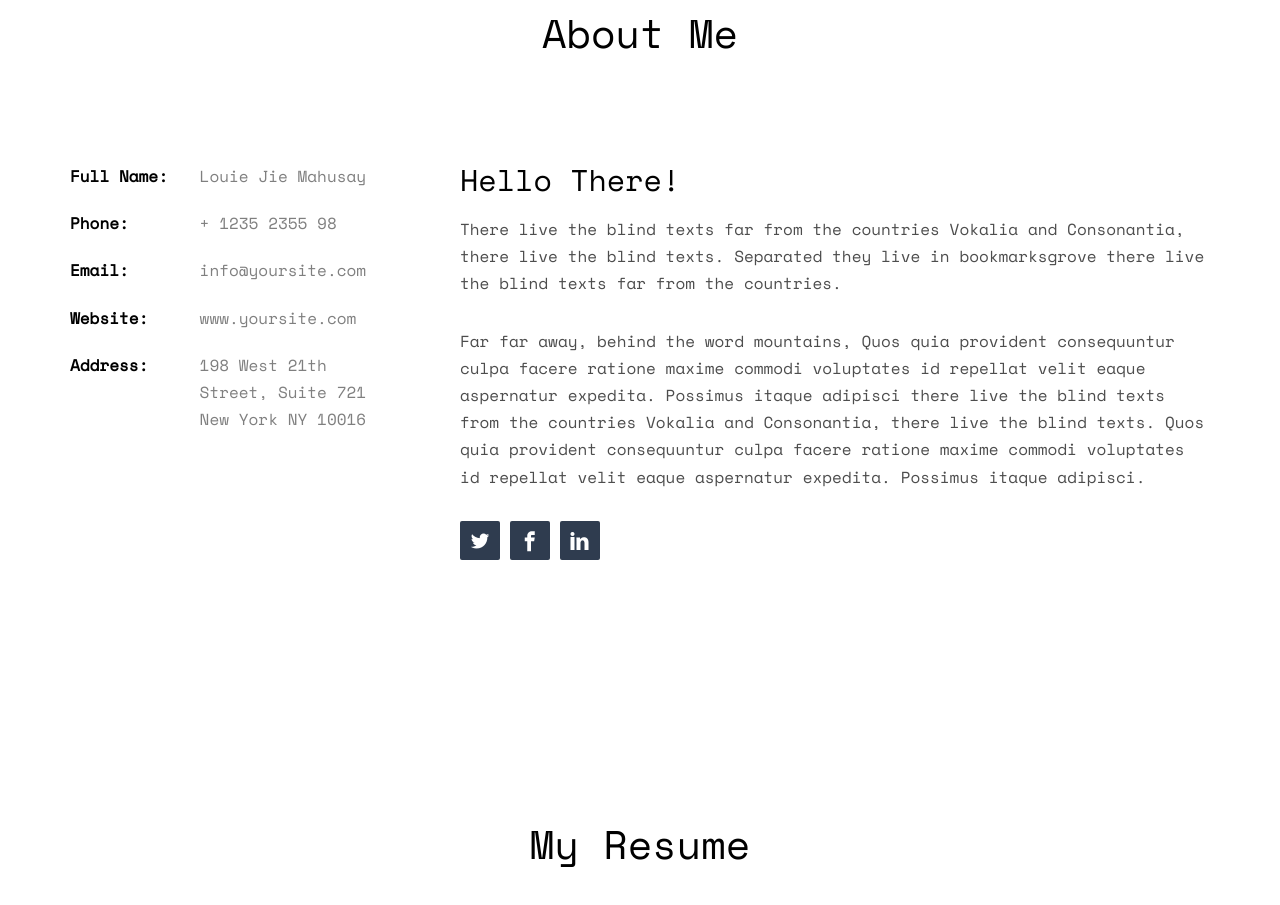
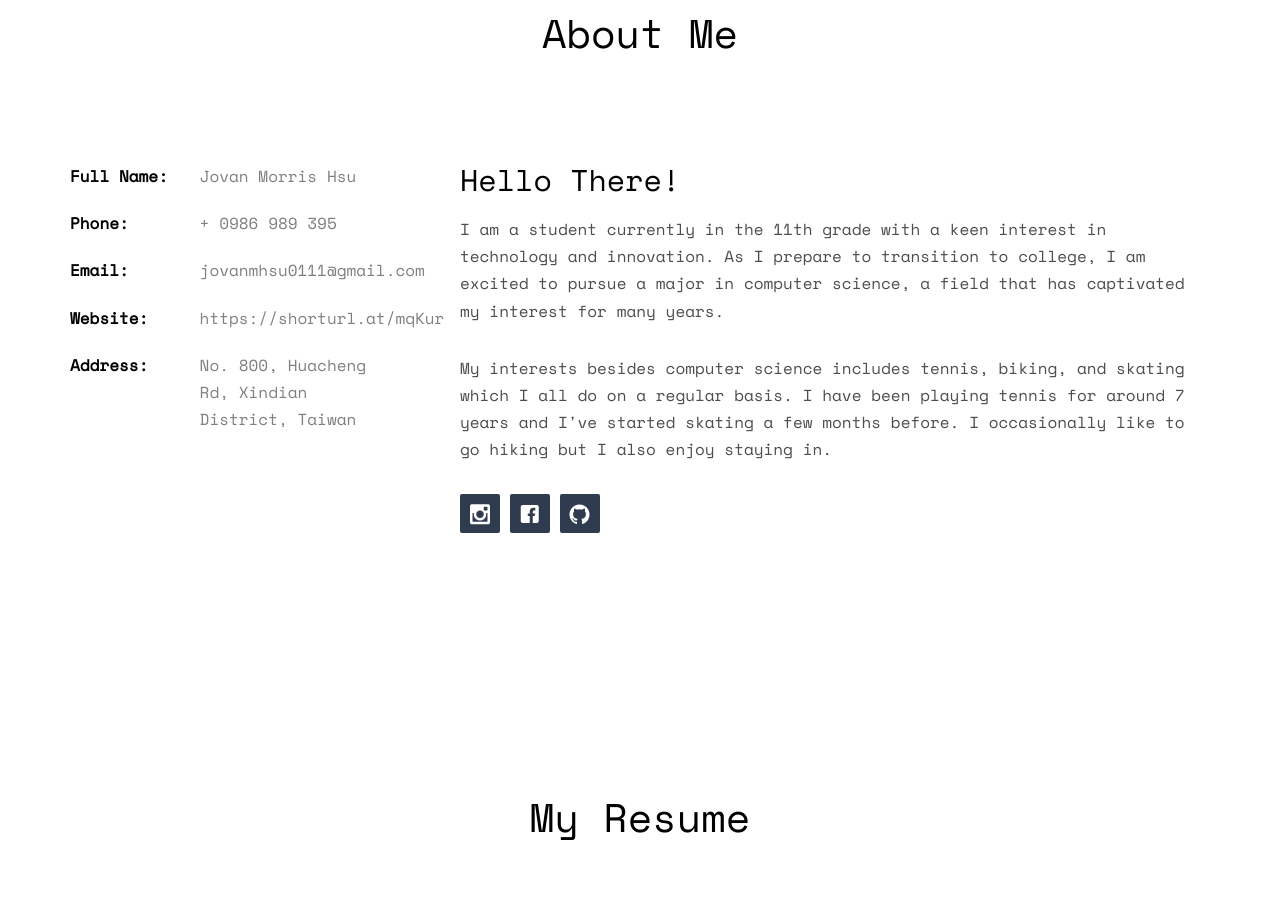
Before and after one commit to JovanHsu0111/JovanHsu0111.github.io, a plain HTML site: page index.html in a window 1280 px wide. Shown: the part 909-1814 px from the top of the page. Drawn offline with nearby package versions, Linux system fonts and the light colour scheme; some packages are replaced by stand-ins of ours; no server answers; files whose address does not match are found by name.

Commit message:
About me page

```diff
--- a/index.html
+++ b/index.html
@@ -94,22 +94,22 @@
 			<div class="row">
 				<div class="col-md-4">
 					<ul class="info">
-						<li><span class="first-block">Full Name:</span><span class="second-block">Louie Jie Mahusay</span></li>
-						<li><span class="first-block">Phone:</span><span class="second-block">+ 1235 2355 98</span></li>
-						<li><span class="first-block">Email:</span><span class="second-block">info@yoursite.com</span></li>
-						<li><span class="first-block">Website:</span><span class="second-block">www.yoursite.com</span></li>
-						<li><span class="first-block">Address:</span><span class="second-block">198 West 21th Street, Suite 721 New York NY 10016</span></li>
+						<li><span class="first-block">Full Name:</span><span class="second-block">Jovan Morris Hsu</span></li>
+						<li><span class="first-block">Phone:</span><span class="second-block">+ 0986 989 395</span></li>
+						<li><span class="first-block">Email:</span><span class="second-block">jovanmhsu0111@gmail.com</span></li>
+						<li><span class="first-block">Website:</span><span class="second-block">https://shorturl.at/mqKur</span></li>
+						<li><span class="first-block">Address:</span><span class="second-block">No. 800, Huacheng Rd, Xindian District, Taiwan</span></li>
 					</ul>
 				</div>
 				<div class="col-md-8">
 					<h2>Hello There!</h2>
-					<p>There live the blind texts far from the countries Vokalia and Consonantia, there live the blind texts. Separated they live in bookmarksgrove there live the blind texts far from the countries.</p>
-					<p>Far far away, behind the word mountains, Quos quia provident consequuntur culpa facere ratione maxime commodi voluptates id repellat velit eaque aspernatur expedita. Possimus itaque adipisci there live the blind texts from the countries Vokalia and Consonantia, there live the blind texts. Quos quia provident consequuntur culpa facere ratione maxime commodi voluptates id repellat velit eaque aspernatur expedita. Possimus itaque adipisci.</p>
+					<p>I am a student currently in the 11th grade with a keen interest in technology and innovation. As I prepare to transition to college, I am excited to pursue a major in computer science, a field that has captivated my interest for many years.</p>
+					<p>My interests besides computer science includes tennis, biking, and skating which I all do on a regular basis. I have been playing tennis for around 7 years and I've started skating a few months before. I occasionally like to go hiking but I also enjoy staying in.</p>
 					<p>
 						<ul class="fh5co-social-icons">
-							<li><a href="#"><i class="icon-twitter2"></i></a></li>
-							<li><a href="#"><i class="icon-facebook3"></i></a></li>
-							<li><a href="#"><i class="icon-linkedin2"></i></a></li>
+							<li><a href="https://www.instagram.com/jovan_m_hsu/"><i class="icon-instagram2"></i></a></li>
+							<li><a href="https://www.facebook.com/jovan.hsu.98"><i class="icon-facebook2"></i></a></li>
+							<li><a href="https://github.com/JovanHsu0111"><i class="icon-github2"></i></a></li>
 						</ul>
 					</p>
 				</div>
```
